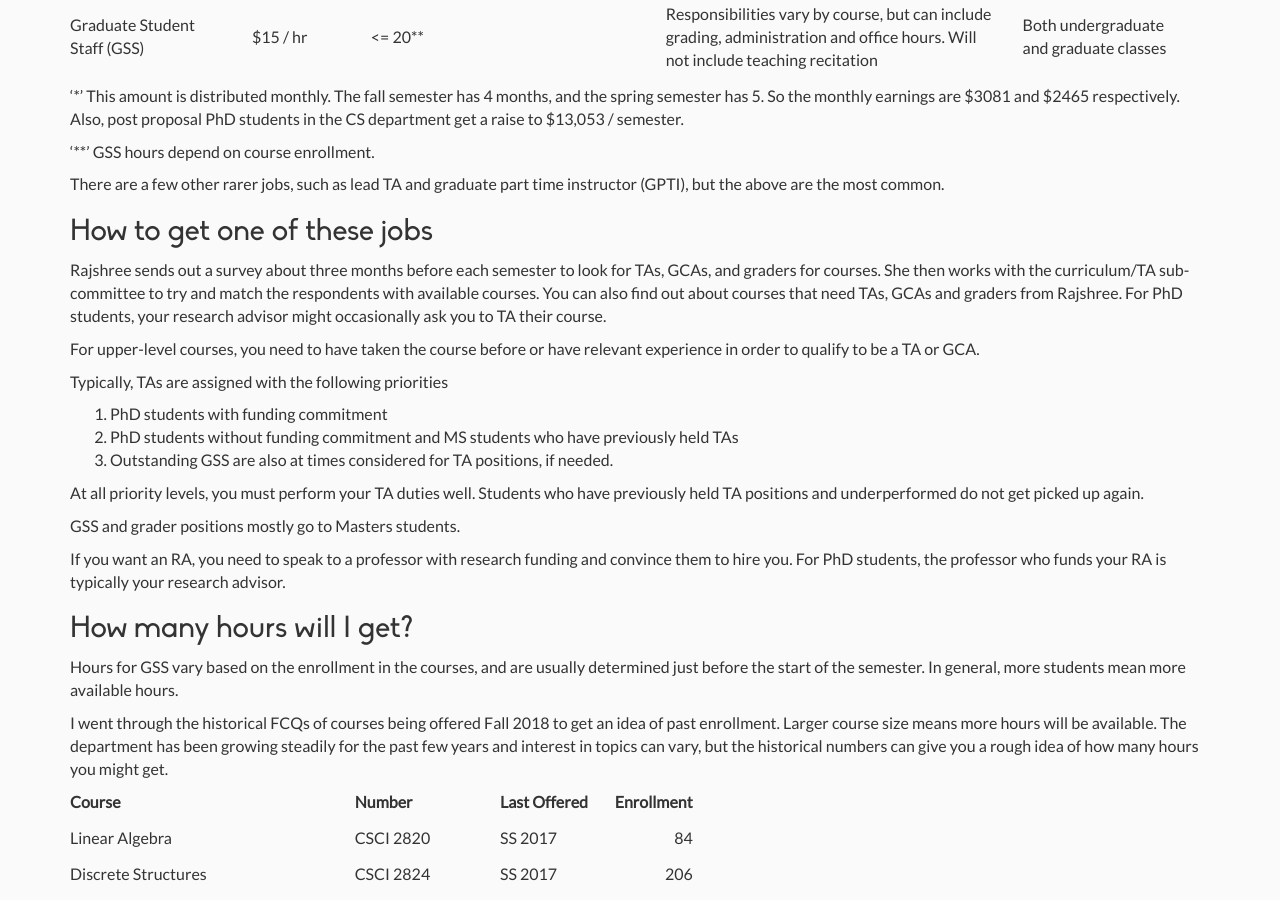
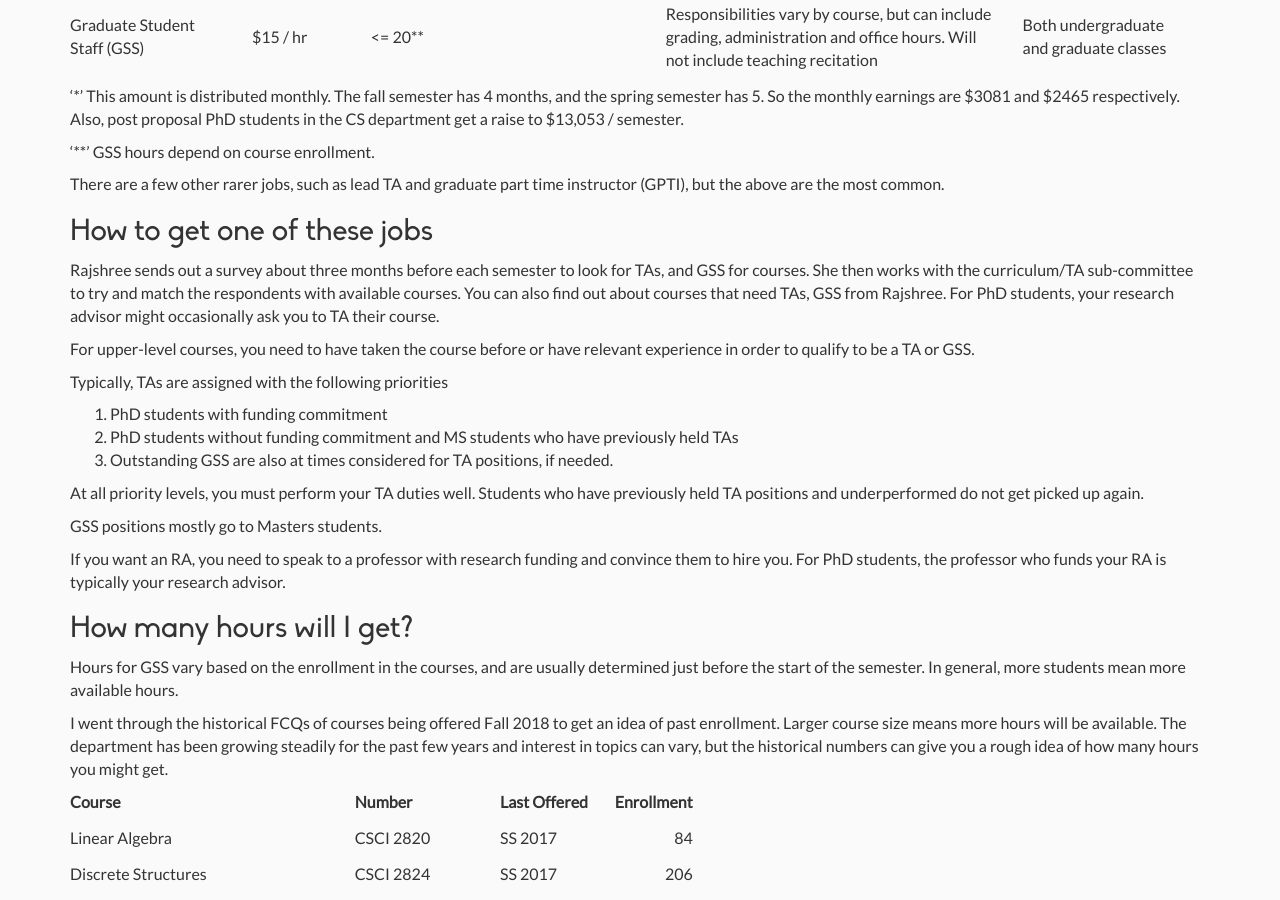
Before and after one commit to casassg/events-landing, a Jekyll site: the page built from _posts/2018-07-02-CS-Graduate-Student-Jobs.md, in a window 1280 px wide and 900 px high, scrolled down 470 px. Built offline with Jekyll 4.4.1, drawn with Linux system fonts in a browser that asks for light colours; nearby versions of some CDN libraries.

Commit message:
Update 2018-07-02-CS-Graduate-Student-Jobs.md
More things I missed on the Jobs update

```diff
--- a/_posts/2018-07-02-CS-Graduate-Student-Jobs.md
+++ b/_posts/2018-07-02-CS-Graduate-Student-Jobs.md
@@ -66,9 +66,9 @@ There are a few other rarer jobs, such as lead TA and graduate part time instruc
 
 ## How to get one of these jobs
 
-Rajshree sends out a survey about three months before each semester to look for TAs, GCAs, and graders for courses. She then works with the curriculum/TA sub-committee to try and match the respondents with available courses. You can also find out about courses that need TAs, GCAs and graders from Rajshree. For PhD students, your research advisor might occasionally ask you to TA their course.
+Rajshree sends out a survey about three months before each semester to look for TAs, and GSS for courses. She then works with the curriculum/TA sub-committee to try and match the respondents with available courses. You can also find out about courses that need TAs, GSS from Rajshree. For PhD students, your research advisor might occasionally ask you to TA their course.
 
-For upper-level courses, you need to have taken the course before or have relevant experience in order to qualify to be a TA or GCA.
+For upper-level courses, you need to have taken the course before or have relevant experience in order to qualify to be a TA or GSS.
 
 Typically, TAs are assigned with the following priorities
 
@@ -78,7 +78,7 @@ Typically, TAs are assigned with the following priorities
 
 At all priority levels, you must perform your TA duties well. Students who have previously held TA positions and underperformed do not get picked up again.
 
-GSS and grader positions mostly go to Masters students.
+GSS positions mostly go to Masters students.
 
 If you want an RA, you need to speak to a professor with research funding and convince them to hire you. For PhD students, the professor who funds your RA is typically your research advisor.
 
```
